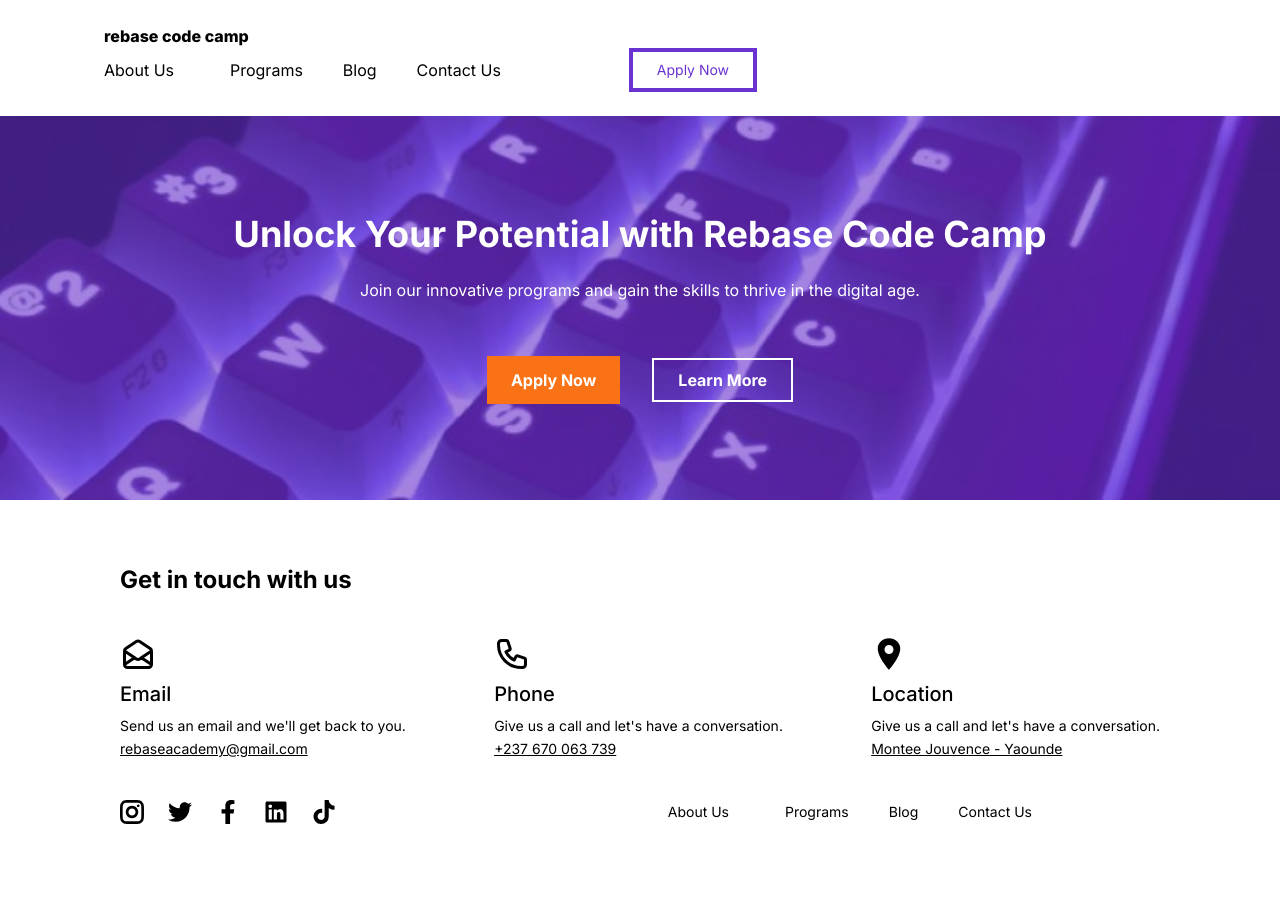
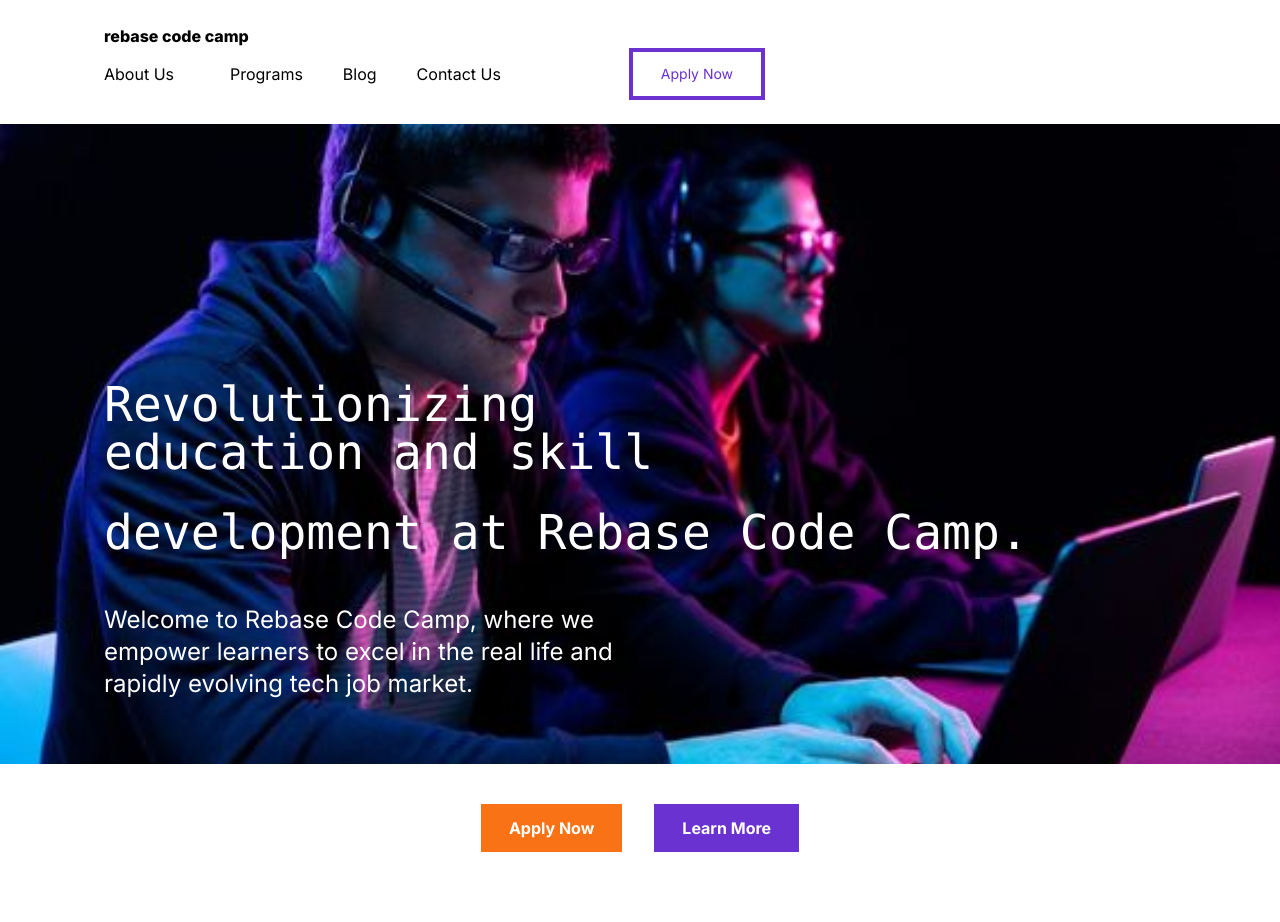
Before and after one commit to nsamedaisy/rebase_cc_frontend, a Next.js app: page /landing in a window 1280 px wide. Shown: the top 922 px of the page. Before the commit the page ends 888 px from the top, so only its background shows below. Built offline with nearby package versions, Linux system fonts and the light colour scheme.

Commit message:
potential section

```diff
--- a/app/_components/button.tsx
+++ b/app/_components/button.tsx
@@ -9,7 +9,7 @@ interface ButtonProps {
 
 const Button: React.FC<ButtonProps> = ({ onClick, type = 'button', className = '', children }) => {
     return (
-        <button onClick={onClick} type={type} className={`py-2 px-6  ${className}`}>
+        <button onClick={onClick} type={type} className={`py-3 px-7  ${className}`}>
             {children}
         </button>
     );
--- a/app/_components/footer.tsx
+++ b/app/_components/footer.tsx
@@ -7,7 +7,7 @@ import { FaFacebookF, FaLinkedin, FaTiktok, FaTwitter } from 'react-icons/fa';
 
 const Footer: React.FC = () => {
     return (
-        <div className='p-10 py-16 lg:mx-20'>
+        <div className='p-10 py-14 lg:mx-20'>
             <h1 className='text-2xl pb-10 font-bold'>Get in touch with us</h1>
 
             <div className='flex w-full justify-between mb-10'>
@@ -41,7 +41,7 @@ const Footer: React.FC = () => {
                     <FaLinkedin className='text-2xl' />
                     <FaTiktok className='text-2xl' />
                 </div>
-                <div className="text-sm lg:flex mr-32 space-x-10">
+                <div className="text-sm lg:flex mr-32 space-x-10 font-medium">
                     <Link href="/about-us" className="block mt-4 lg:inline-block lg:mt-0 text-white-200 mr-4">
                         About Us
                     </Link>
--- /dev/null
+++ b/app/_components/hero.tsx
@@ -0,0 +1,36 @@
+import Link from "next/link";
+import React from "react";
+import Button from "./button";
+import Image from "next/image";
+import hero from '../../public/hero.jpg'
+
+const HeroSection: React.FC = () => {
+    return (
+        <div className="relative h-screen flex flex-col items-center">
+            <div className="w-full h-4/5">
+                <Image
+                    src={hero}
+                    alt="sectionimage"
+                    className="w-full h-full object-cover"
+                />
+            </div>
+
+            <div className="absolute inset-0 top-64 text-white px-6 lg:mx-20">
+                <h1 className="text-5xl font-mono mb-8 w-3/5">Revolutionizing education and skill</h1>
+                <span className="text-5xl font-mono w-3/5">development at Rebase Code Camp.</span>
+                <h2 className="text-2xl mt-12 w-1/2">Welcome to Rebase Code Camp, where we empower learners to excel in the real life and rapidly evolving tech job market.</h2>
+            </div>
+
+            <div className="space-x-8 text-white mt-10 flex">
+                <Link href="/dashboard">
+                    <Button className='font-bold bg-orange-500' type='button'>Apply Now</Button>
+                </Link>
+                <Link href="/dashboard">
+                    <Button className='font-bold bg-purple' type='button'>Learn More</Button>
+                </Link>
+            </div>
+        </div>
+    )
+};
+
+export default HeroSection;
--- a/app/landing/page.tsx
+++ b/app/landing/page.tsx
@@ -1,11 +1,13 @@
 import Navbar from "../_components/navbar";
 import Footer from "../_components/footer"
 import Potentialsection from "../_components/potential";
+import HeroSection from "../_components/hero";
 
 export default function LandingPage() {
     return (
         <div>
             <Navbar />
+            <HeroSection />
             <Potentialsection />
             <Footer />
         </div>
```
Also changed, not shown: public/hero.jpg (added).
